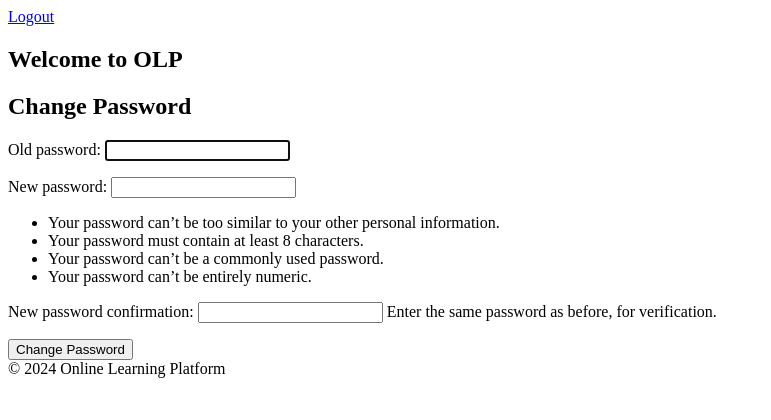
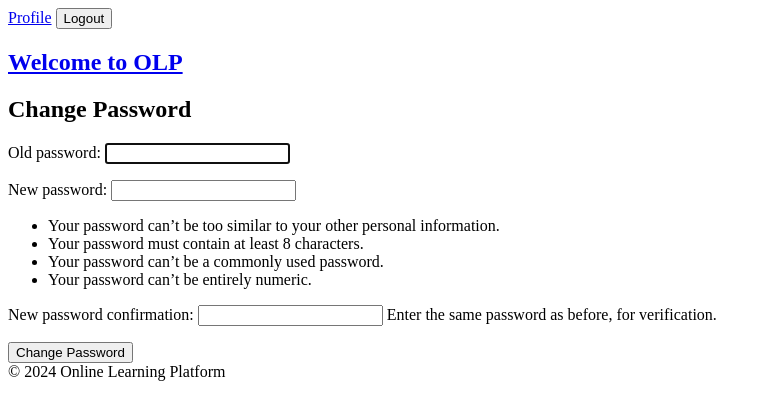
Before and after one commit to bereket-7/Online-Learning-Platform, a Django app: page /change-password/ in a window 1280 px wide. Shown: the top 420 px of the page, without its empty margins (0-771 px from the left). Run offline with Django 5.2, Linux system fonts and the light colour scheme; the visitor is signed in with stand-in values (Sample User, id 1).

Commit message:
Use POST logout and show messages in base layout.
Co-authored-by: Cursor <cursoragent@cursor.com>

```diff
--- a/olp/templates/base.html
+++ b/olp/templates/base.html
@@ -1,23 +1,34 @@
 <!DOCTYPE html>
-<html>
+<html lang="en">
 <head>
+    <meta charset="utf-8">
     <title>My Online Learning Platform</title>
 </head>
 <body>
-
     <header>
         <nav>
             {% if user.is_authenticated %}
-                <a href="{% url 'logout' %}" class="nav-link">Logout</a>
+                <a href="{% url 'profile' %}" class="nav-link">Profile</a>
+                <form action="{% url 'logout' %}" method="post" style="display:inline;">
+                    {% csrf_token %}
+                    <button type="submit" class="nav-link">Logout</button>
+                </form>
             {% else %}
                 <a href="{% url 'login' %}" class="nav-link">Login</a>
                 <a href="{% url 'register' %}" class="nav-link">Register</a>
             {% endif %}
-            <h1>Welcome to OLP</h1>
+            <h1><a href="{% url 'home' %}">Welcome to OLP</a></h1>
         </nav>
     </header>
 
     <main>
+        {% if messages %}
+            <ul>
+                {% for message in messages %}
+                    <li>{{ message }}</li>
+                {% endfor %}
+            </ul>
+        {% endif %}
         {% block content %}
         {% endblock %}
     </main>
@@ -25,6 +36,5 @@
     <footer>
         &copy; 2024 Online Learning Platform
     </footer>
-
 </body>
 </html>
```
